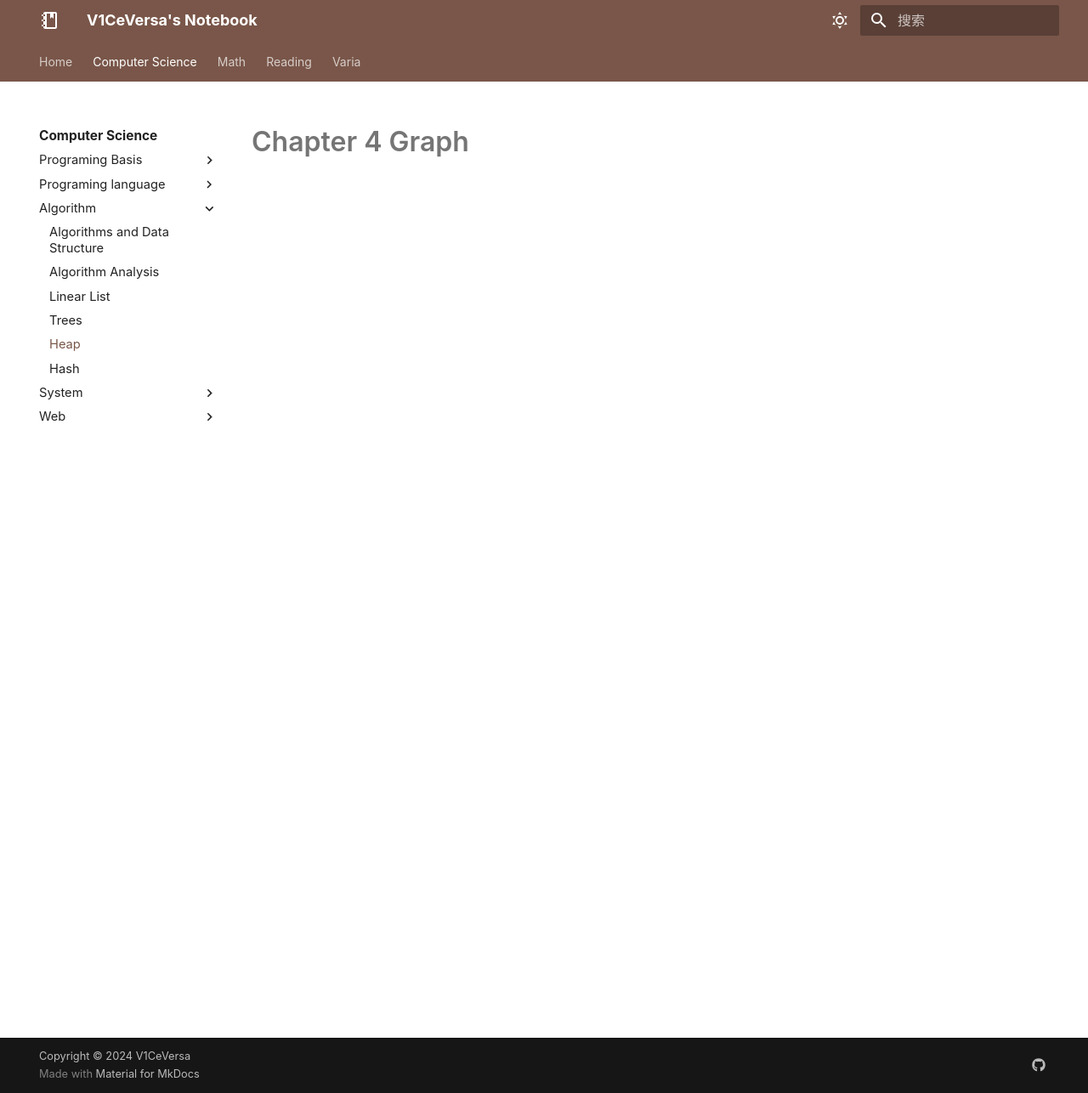
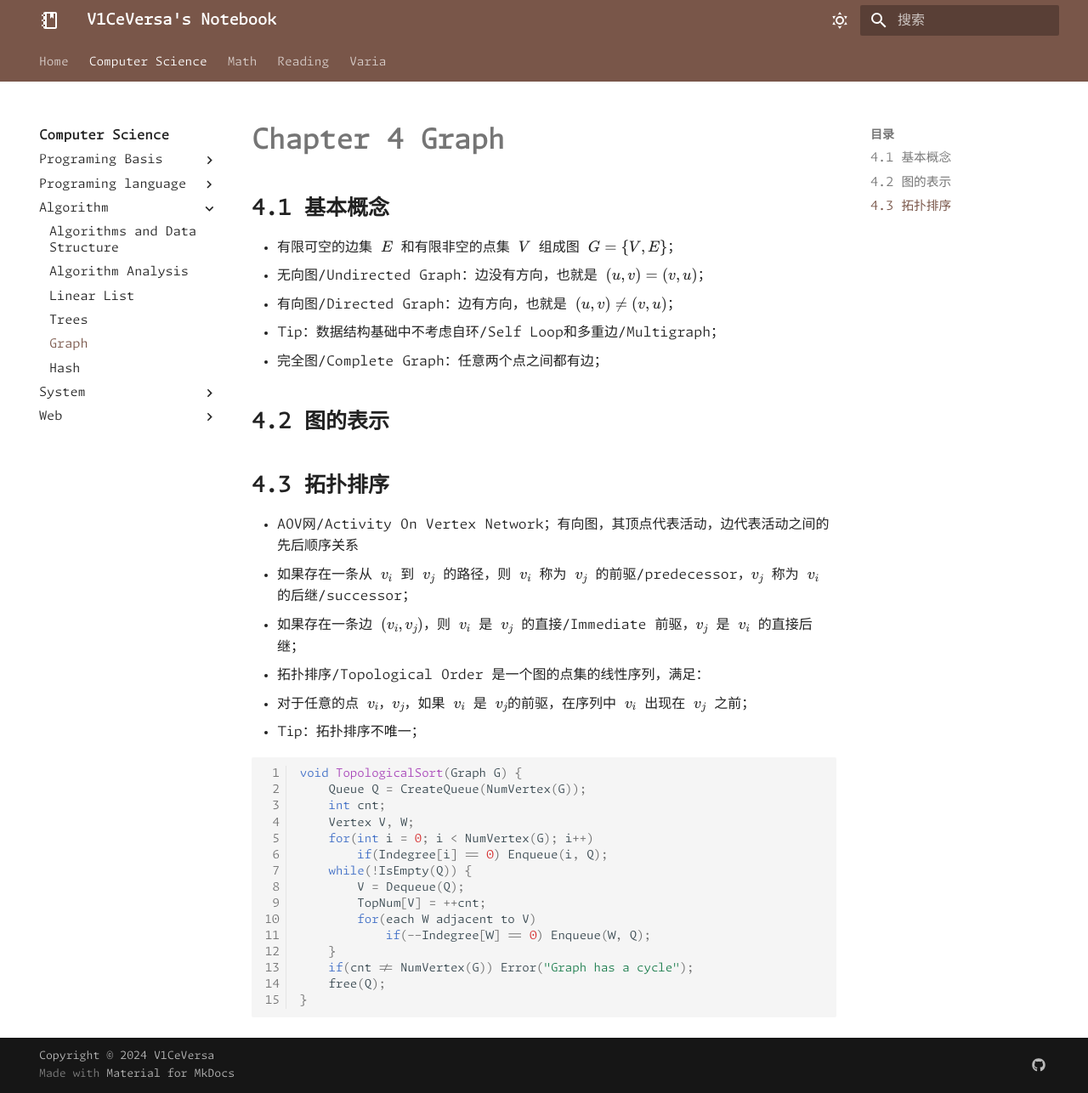
Before and after one commit to V1CeVersaa/V1CeVersaa.github.io, an MkDocs documentation site: the page built from docs/Computer Science/Algorithm/04 Graph.md, in a window 1280 px wide and 1286 px high. Shown: the whole window at 85% size. Built offline with MkDocs 1.6.1 and Material for MkDocs 9.7.7, drawn with Linux system fonts in a browser that asks for light colours; nearby versions of some CDN libraries; some web fonts are replaced; comment, search, counter and statistics services are not loaded; a style sheet for code colours, icons or effects is not loaded.

Commit message:
chore: change text font

````diff
--- a/docs/Computer Science/Algorithm/04 Graph.md
+++ b/docs/Computer Science/Algorithm/04 Graph.md
@@ -1 +1,39 @@
 # Chapter 4 Graph
+
+## 4.1 基本概念
+
+- 有限可空的边集 $E$ 和有限非空的点集 $V$ 组成图 $G=\{V, E\}$；
+- 无向图/Undirected Graph：边没有方向，也就是 $(u, v) = (v, u)$；
+- 有向图/Directed Graph：边有方向，也就是 $(u, v) \neq (v, u)$；
+- Tip：数据结构基础中不考虑自环/Self Loop和多重边/Multigraph；
+- 完全图/Complete Graph：任意两个点之间都有边；
+
+
+## 4.2 图的表示
+
+## 4.3 拓扑排序
+
+- AOV网/Activity On Vertex Network；有向图，其顶点代表活动，边代表活动之间的先后顺序关系
+- 如果存在一条从 $v_i$ 到 $v_j$ 的路径，则 $v_i$ 称为 $v_j$ 的前驱/predecessor，$v_j$ 称为 $v_i$ 的后继/successor；
+- 如果存在一条边 $(v_i, v_j)$，则 $v_i$ 是 $v_j$ 的直接/Immediate 前驱，$v_j$ 是 $v_i$ 的直接后继；
+- 拓扑排序/Topological Order 是一个图的点集的线性序列，满足：
+  - 对于任意的点 $v_i$，$v_j$，如果 $v_i$ 是 $v_j$的前驱，在序列中 $v_i$ 出现在 $v_j$ 之前；
+  - Tip：拓扑排序不唯一；
+
+```C
+void TopologicalSort(Graph G) {
+    Queue Q = CreateQueue(NumVertex(G));
+    int cnt;
+    Vertex V, W;
+    for(int i = 0; i < NumVertex(G); i++)
+        if(Indegree[i] == 0) Enqueue(i, Q);
+    while(!IsEmpty(Q)) {
+        V = Dequeue(Q);
+        TopNum[V] = ++cnt;
+        for(each W adjacent to V)
+            if(--Indegree[W] == 0) Enqueue(W, Q);
+    }
+    if(cnt != NumVertex(G)) Error("Graph has a cycle");
+    free(Q);
+}
+```
--- a/docs/css/custom.css
+++ b/docs/css/custom.css
@@ -4,7 +4,7 @@
   }
 
   :root {
-    --md-text-font: "LXGW WenKai Screen", "JetBrains Mono";
+    --md-text-font: "Monaspace Argon Light", "LXGW WenKai Screen";
     --md-code-font: 'Monaspace Argon Light', "JetBrains Mono", 'LXGW WenKai Screen';
   }
   p code,
--- a/mkdocs.yml
+++ b/mkdocs.yml
@@ -146,7 +146,7 @@
       - Algorithm Analysis: Computer Science/Algorithm/01 Algorithm Analysis.md
       - Linear List: Computer Science/Algorithm/02 Linear List.md
       - Trees: Computer Science/Algorithm/03 Trees.md
-      - Heap: Computer Science/Algorithm/04 Graph.md
+      - Graph: Computer Science/Algorithm/04 Graph.md
       - Hash: Computer Science/Algorithm/05 Hash.md
     - System:
       - Computer Science/System/index.md
````
